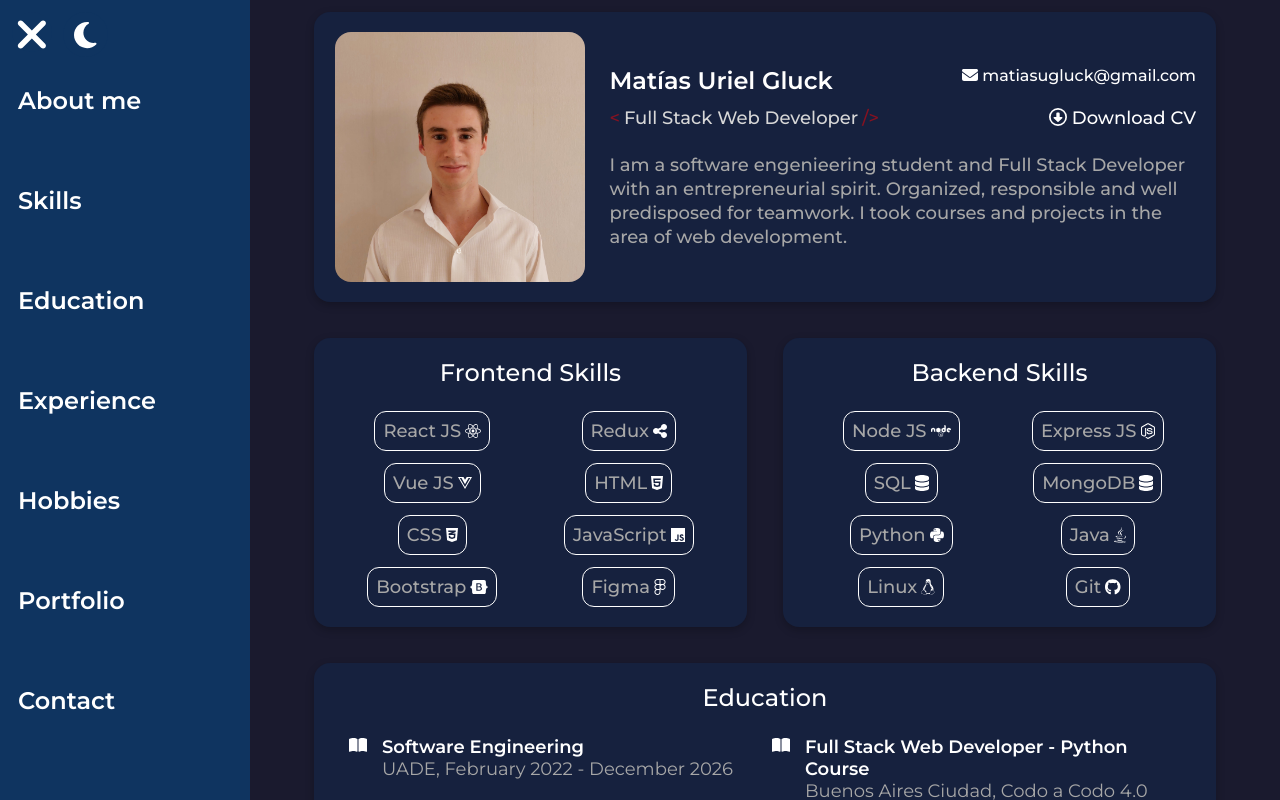
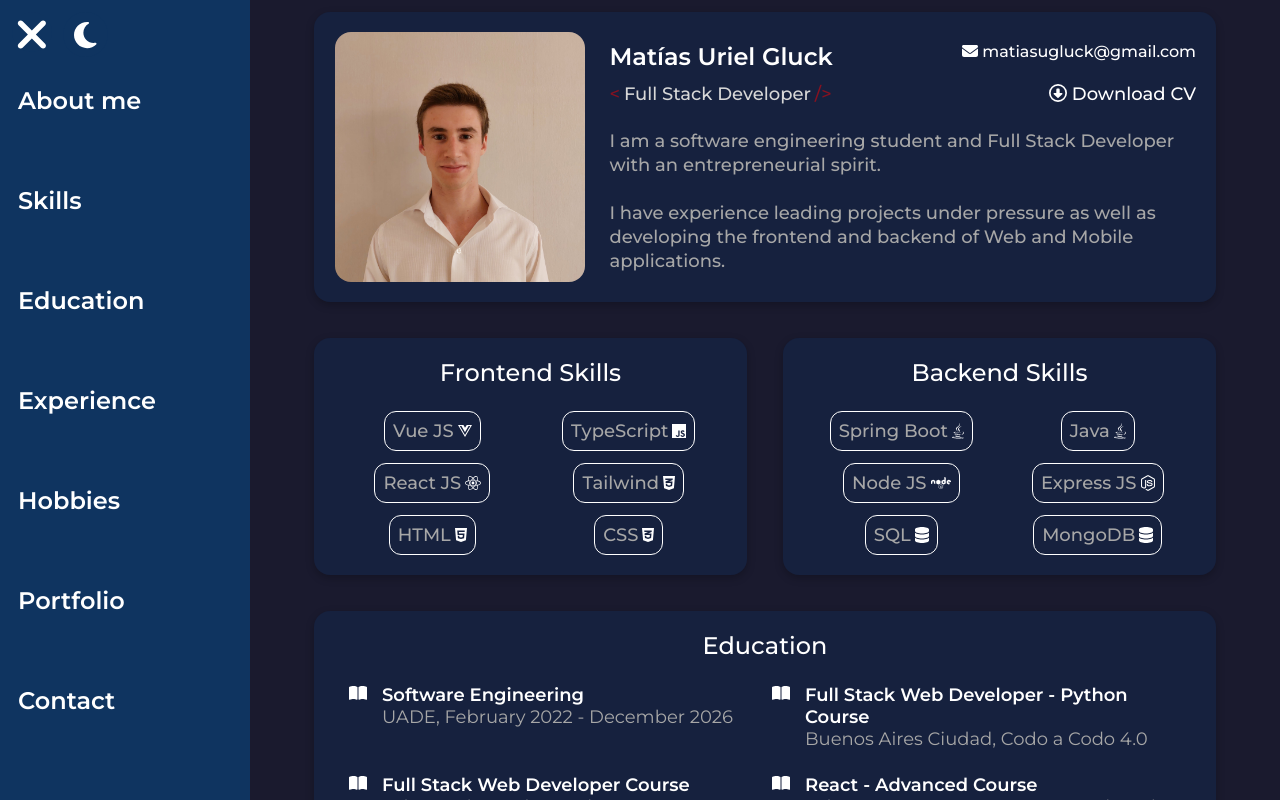
Before and after one commit to MatiasUrielGluck/Portfolio_v4, a React (Vite) app: page / in a window 1280 px wide. Built offline with nearby package versions, Linux system fonts and the light colour scheme.

Commit message:
feat: updating frontend

```diff
--- a/src/components/ProfileContainer.jsx
+++ b/src/components/ProfileContainer.jsx
@@ -23,7 +23,7 @@ export const ProfileContainer = () => {
             <h2>Matías Uriel Gluck</h2>
             <p>
               <span className="coding-decorators">&#60;</span>
-              Full Stack Web Developer
+              Full Stack Developer
               <span className="coding-decorators">&#47;&#62;</span>
             </p>
             <a href="mailto:matiasugluck@gmail.com">
@@ -38,10 +38,9 @@ export const ProfileContainer = () => {
           </div>
           <div className="profile--info--large-container">
             <p>
-              I am a software engenieering student and Full Stack Developer with
-              an entrepreneurial spirit. Organized, responsible and well
-              predisposed for teamwork. I took courses and projects in the area
-              of web development.
+              I am a software engineering student and Full Stack Developer with
+              an entrepreneurial spirit.<br /><br />
+              I have experience leading projects under pressure as well as developing the frontend and backend of Web and Mobile applications.
             </p>
           </div>
         </div>
--- a/src/components/ProjectCard.jsx
+++ b/src/components/ProjectCard.jsx
@@ -60,7 +60,7 @@ const Container = styled.div`
     img {
       max-width: 100%;
       max-height: 100%;
-      object-fit: fill;
+      object-fit: contain;
     }
   }
 
--- a/src/data/skills.js
+++ b/src/data/skills.js
@@ -18,59 +18,59 @@ import { faDatabase, faShareNodes } from "@fortawesome/free-solid-svg-icons";
 export const skillsListFrontend = [
   {
     id: 1,
+    text: "Vue JS",
+    icon: faVuejs,
+  },
+  {
+    id: 2,
+    text: "TypeScript",
+    icon: faJs,
+  },
+  {
+    id: 3,
     text: "React JS",
     icon: faReact,
   },
   {
-    id: 2,
-    text: "Redux",
-    icon: faShareNodes,
+    id: 4,
+    text: "Tailwind",
+    icon: faCss3Alt,
   },
   {
-    id: 3,
-    text: "Vue JS",
-    icon: faVuejs,
-  },
-  {
-    id: 4,
+    id: 5,
     text: "HTML",
     icon: faHtml5,
   },
   {
-    id: 5,
+    id: 6,
     text: "CSS",
     icon: faCss3Alt,
-  },
-  {
-    id: 6,
-    text: "JavaScript",
-    icon: faJs,
-  },
-  {
-    id: 7,
-    text: "Bootstrap",
-    icon: faBootstrap,
-  },
-  {
-    id: 8,
-    text: "Figma",
-    icon: faFigma,
   },
 ];
 
 export const skillsListBackend = [
   {
     id: 1,
+    text: "Spring Boot",
+    icon: faJava,
+  },
+  {
+    id: 2,
+    text: "Java",
+    icon: faJava,
+  },
+  {
+    id: 3,
     text: "Node JS",
     icon: faNode,
   },
   {
-    id: 2,
+    id: 4,
     text: "Express JS",
     icon: faNodeJs,
   },
   {
-    id: 3,
+    id: 5,
     text: "SQL",
     icon: faDatabase,
   },
@@ -78,25 +78,5 @@ export const skillsListBackend = [
     id: 4,
     text: "MongoDB",
     icon: faDatabase,
-  },
-  {
-    id: 5,
-    text: "Python",
-    icon: faPython,
-  },
-  {
-    id: 6,
-    text: "Java",
-    icon: faJava,
-  },
-  {
-    id: 7,
-    text: "Linux",
-    icon: faLinux,
-  },
-  {
-    id: 8,
-    text: "Git",
-    icon: faGithub,
-  },
+  }
 ];
```
